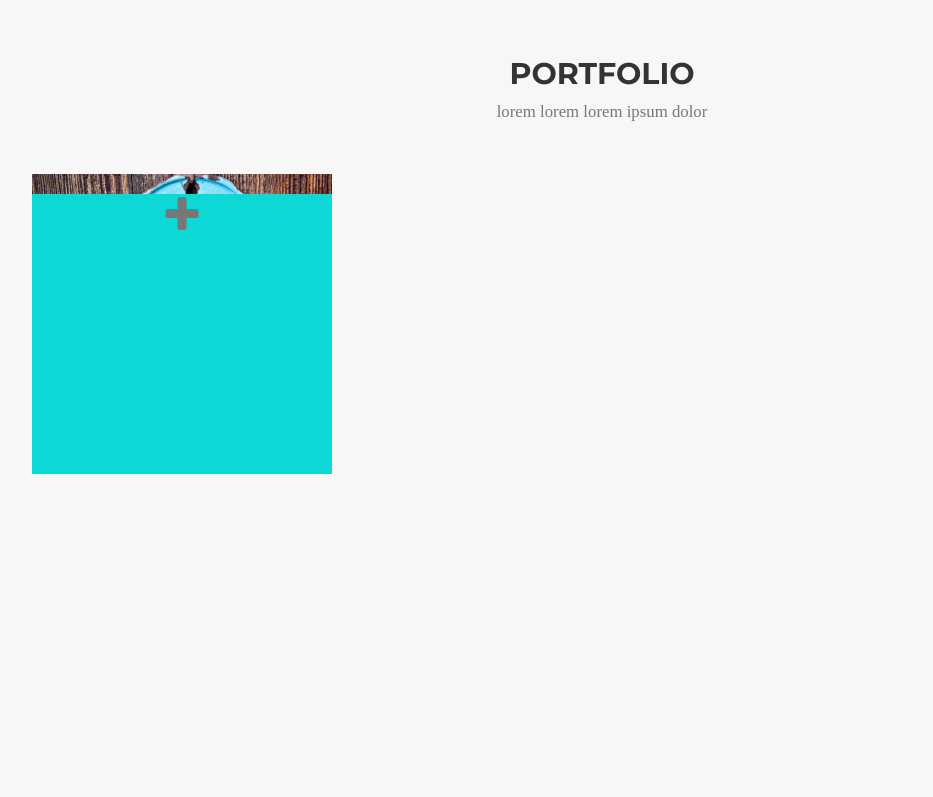
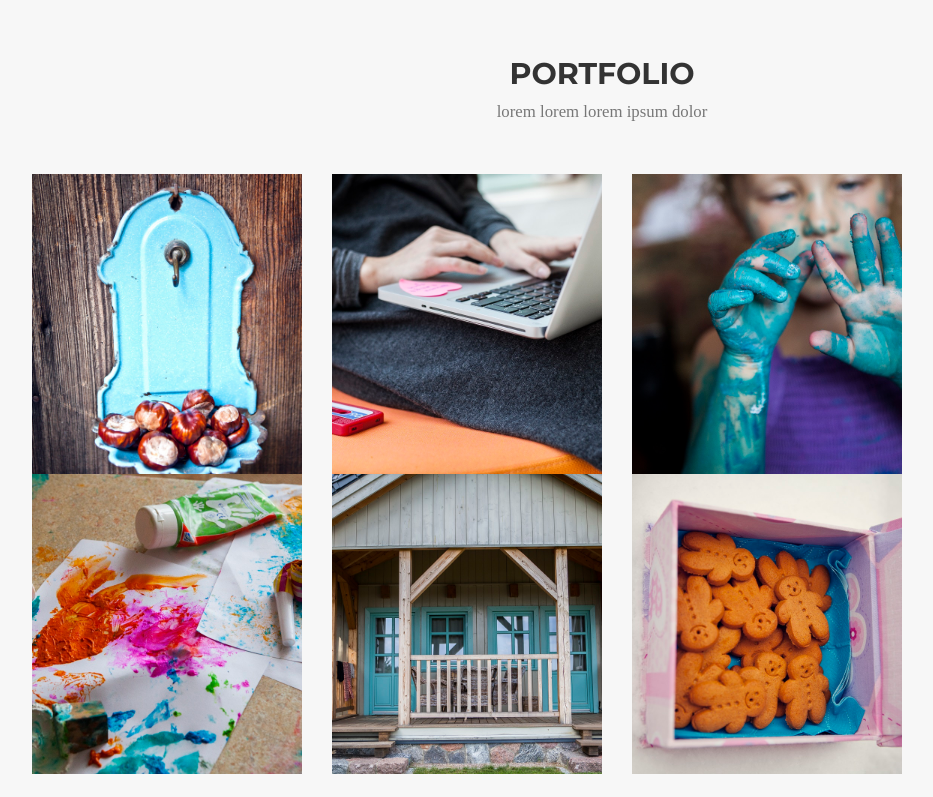
Before and after one commit to mmichalski94/bootstrap-project, a plain HTML site: page index.html in a window 1280 px wide. Shown: the part 1196-1993 px from the top of the page, without its empty margins (38-971 px from the left). Drawn offline with Linux system fonts and the light colour scheme; a web font is replaced by a local one.

Commit message:
portfolio_containers_add

```diff
--- a/css/style.css
+++ b/css/style.css
@@ -179,11 +179,27 @@ header .more:hover {
 #portfolio #first-image {
 	background-image: url(../img/portfolio/chestnut_on_bracket.jpg);
 }
+#portfolio #second-image {
+	background-image: url(../img/portfolio/typing_on_laptop.jpg);
+}
+#portfolio #third-image {
+	background-image: url(../img/portfolio/child_with_blue_paint.jpg);
+}
+#portfolio #fourth-image {
+	background-image: url(../img/portfolio/chaotic_paint.jpg);
+}
+#portfolio #fifth-image {
+	background-image: url(../img/portfolio/house_with_blue_doors.jpg);
+}
+#portfolio #sixth-image {
+	background-image: url(../img/portfolio/box_of_cookies.jpg);
+}
+
 
 #portfolio .img-container {
 	width: 300px;
 	height: 300px;
-	overflow: hidden;
+    overflow: hidden;
 }
 
 #portfolio .img-container .img-background {
@@ -191,11 +207,20 @@ header .more:hover {
 	height: 100%;
 	background-position: center;
 	background-size: cover;
-	transition: all 0.5s;
+	transition: all 1s;
+    overflow: hidden;
 }
 #portfolio .img-container .img-background .imageMask{
-    background-color: #0ed8d6;
+    background-color: rgba(14, 216, 214, 0.6);
     height: 100%;
+    opacity: 0;
+    overflow: hidden;
+    transition: all 1s;
+}
+#portfolio .img-container .img-background .imageMask i{
+    line-height: 300px;
+    }
+#portfolio .img-container:hover .img-background .imageMask{
     opacity: 1;
 }
 #portfolio .img-container:hover .img-background {
--- a/index.html
+++ b/index.html
@@ -104,16 +104,55 @@
                 <h2>portfolio</h2>
                 <p class="sectionPar">lorem lorem lorem ipsum dolor</p>
             </div>
-            <div class="row text-center col-sm-6 col-md-4">
-                <div class="img-container">
-                    <div class="img-background" id="first-image">\
+            <div class="row text-center">
+                <div class="img-container col-sm-6 col-md-4">
+                    <div class="img-background" id="first-image">
                         <div class="imageMask">
                             <i class="fa fa-plus fa-3x" aria-hidden="true"></i>
                         </div>
                     </div>
                 </div>
-                <!-- <div class="imgBackground"><div class="imageBoxMask text-center">
-                            <i class="fa fa-plus fa-3x" aria-hidden="true"></i>-->
+                <div class="img-container col-sm-6 col-md-4">
+                    <div class="img-background" id="second-image">
+                        <div class="imageMask">
+                            <i class="fa fa-plus fa-3x" aria-hidden="true"></i>
+                        </div>
+                    </div>
+                </div>
+                <div class="img-container col-sm-6 col-md-4">
+                    <div class="img-background" id="third-image">
+                        <div class="imageMask">
+                            <i class="fa fa-plus fa-3x" aria-hidden="true"></i>
+                        </div>
+                    </div>
+                </div>
+
+
+            </div>
+             <div class="row text-center">
+                <div class="img-container col-sm-6 col-md-4">
+                    <div class="img-background" id="fourth-image">
+                        <div class="imageMask">
+                            <i class="fa fa-plus fa-3x" aria-hidden="true"></i>
+                        </div>
+                    </div>
+                </div>
+                <div class="img-container col-sm-6 col-md-4">
+                    <div class="img-background" id="fifth-image">
+                        <div class="imageMask">
+                            <i class="fa fa-plus fa-3x" aria-hidden="true"></i>
+                        </div>
+                    </div>
+                </div>
+                <div class="img-container col-sm-6 col-md-4">
+                    <div class="img-background" id="sixth-image">
+                        <div class="imageMask">
+                            <i class="fa fa-plus fa-3x" aria-hidden="true"></i>
+                        </div>
+                    </div>
+                </div>
+
+
             </div>
         </div>
 
```
